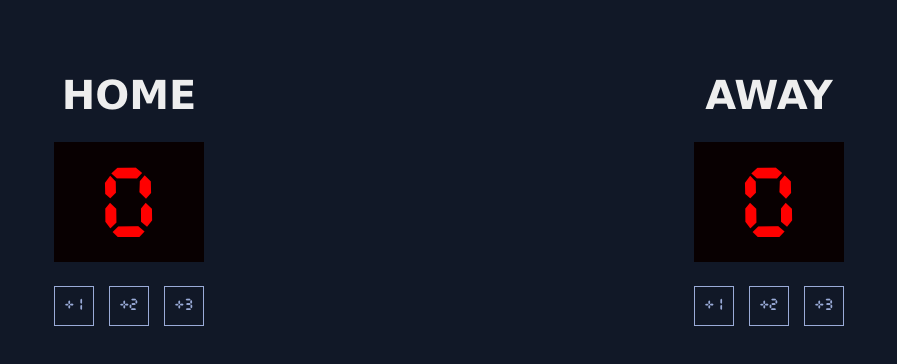
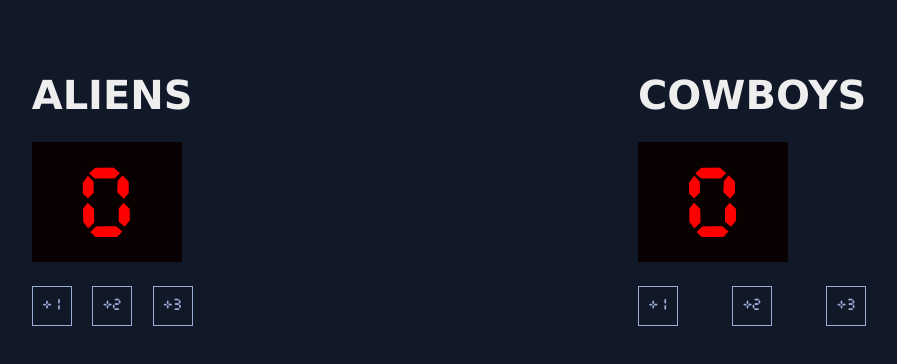
Before and after one commit to joseceballos/ScoreBoard, a plain HTML site: page index.html in a window 1280 px wide. Shown: the whole page, without its empty margins (191-1088 px from the left). Drawn offline with nearby package versions, Linux system fonts and the light colour scheme.

Commit message:
Update index.html

```diff
--- a/index.html
+++ b/index.html
@@ -5,7 +5,7 @@
     <body>
         <div class="container">
             <div class="boardContainer">
-                <h3 class="boardTitle">HOME</h3>
+                <h3 class="boardTitle">ALIENS</h3>
                 <div class="boardPointContainer">
                     <span class="boardPointNumber" id="boardPointNumberHome"></span>
                 </div>
@@ -17,7 +17,7 @@
                 </div>
             </div>
             <div class="boardContainer">
-                <h3 class="boardTitle">AWAY</h3>
+                <h3 class="boardTitle">COWBOYS</h3>
                 <div class="boardPointContainer">
                     <span class="boardPointNumber" id="boardPointNumberGuest"></span>
                 </div>
```
